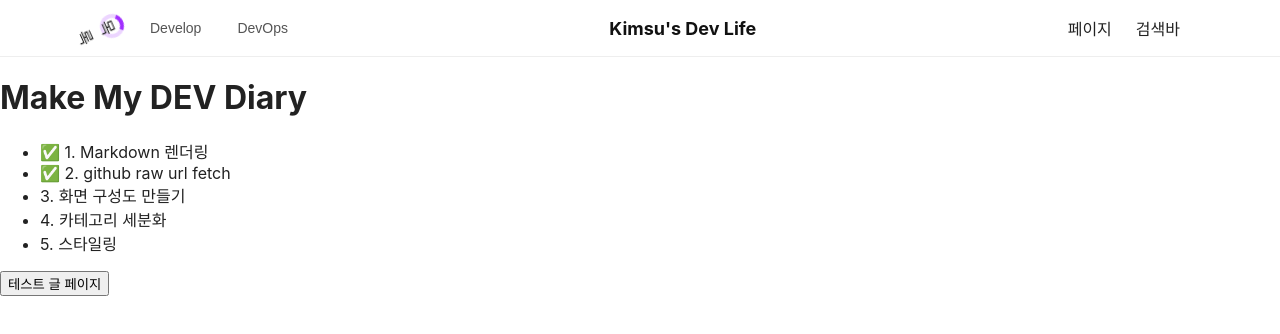
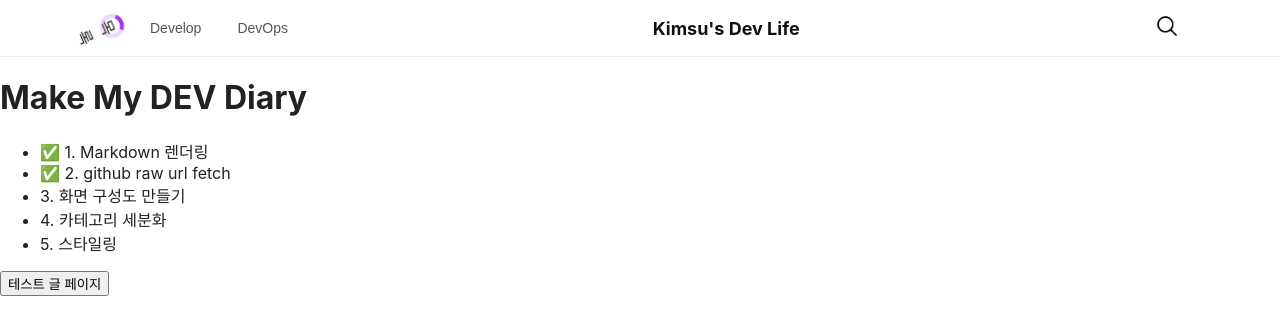
Before and after one commit to Kimsu10/my-dev-life, a React (Create React App) app: page / in a window 1280 px wide. Shown: the top 334 px of the page. Built offline with nearby package versions, Linux system fonts and the light colour scheme.

Commit message:
feat: add scrollbar style and add search icon

```diff
--- a/src/Components/header/Header.jsx
+++ b/src/Components/header/Header.jsx
@@ -51,8 +51,9 @@ const Header = () => {
           </div>
 
           <nav className="header-right">
-            <span>페이지</span>
-            <span>검색바</span>
+            <span>
+              <img src="/images/blog/search.png" className="search-img" />
+            </span>
           </nav>
         </div>
       </header>
--- a/src/style/default.css
+++ b/src/style/default.css
@@ -1,3 +1,9 @@
+html,
+body {
+  max-width: 100%;
+  overflow-x: hidden;
+}
+
 /* ------------------- */
 /*  페이지 기본 요소   */
 /* ------------------- */
@@ -63,3 +69,21 @@
   max-height: 90%;
   border-radius: 8px;
 }
+
+/*  스크롤 바          */
+::-webkit-scrollbar {
+  height: 8px; /* 가로 스크롤바 높이 */
+  width: 8px; /* 세로 스크롤바 너비 */
+}
+
+::-webkit-scrollbar-track {
+  background: transparent;
+}
+
+::-webkit-scrollbar-thumb {
+  background-color: rgba(120, 120, 120, 0.7);
+  border-radius: 10px;
+}
+::-webkit-scrollbar-thumb:hover {
+  background-color: rgba(120, 120, 120, 1);
+}
--- a/src/style/header/header.css
+++ b/src/style/header/header.css
@@ -57,6 +57,11 @@
   color: #000;
 }
 
+.search-img {
+  width: 1.6rem;
+  cursor: pointer;
+}
+
 .header.scrolled {
   box-shadow: 0 2px 6px rgba(0, 0, 0, 0.05);
 }
```
Also changed, not shown: public/images/blog/search.png (added).
